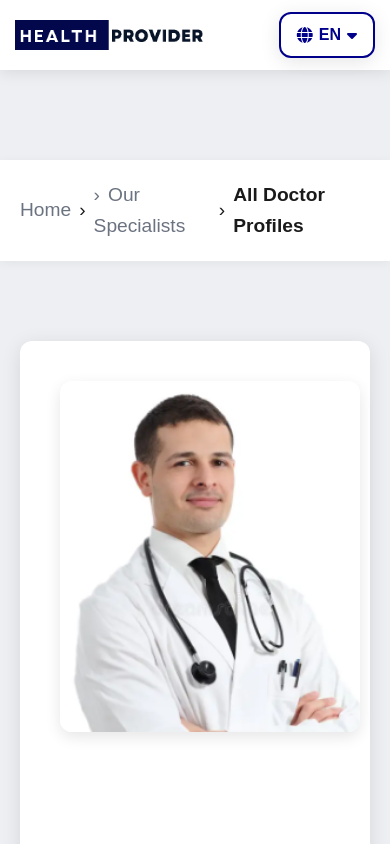
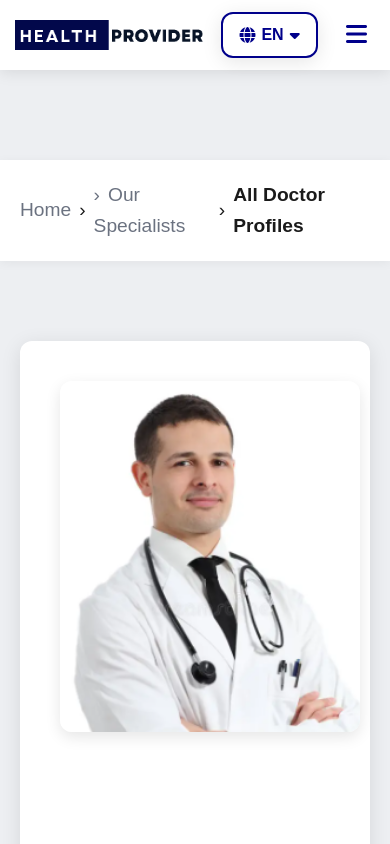
Before and after one commit to vanos0600/medicAi, a website: page doctor-detail.html in a window 390 px wide. Shown: the top 844 px of the page. Drawn offline with Linux system fonts and the light colour scheme.

```diff
--- a/doctor-detail.html
+++ b/doctor-detail.html
@@ -16,6 +16,12 @@
     <a href="index.html" class="logo">
       <img src="logo/image.png" alt="Medical AI Polyclinic Logo">
     </a>
+
+    <!-- Botón hamburguesa agregado aquí -->
+    <button class="mobile-menu-btn" aria-label="Toggle navigation menu">
+      <i class="fas fa-bars"></i>
+    </button>
+
     <nav>
       <ul>
         <li><a href="index.html">Home</a></li>
@@ -26,22 +32,18 @@
       </ul>
     </nav>
 
-    <!-- Language button INSIDE the container -->
+    <!-- Language button -->
     <div class="language-button" id="switchButton">
-
       <div class="language-content">
         <i class="fas fa-globe"></i> <span id="currentLang">EN</span>
         <i class="fas fa-caret-down"></i>
       </div>
-
       <div class="language-dropdown" id="languageDropdown">
         <div data-lang="en">English</div>
         <div data-lang="cs">Čeština</div>
       </div>
-
     </div>
   </div>
-
 </header>
 
   <main>
```
